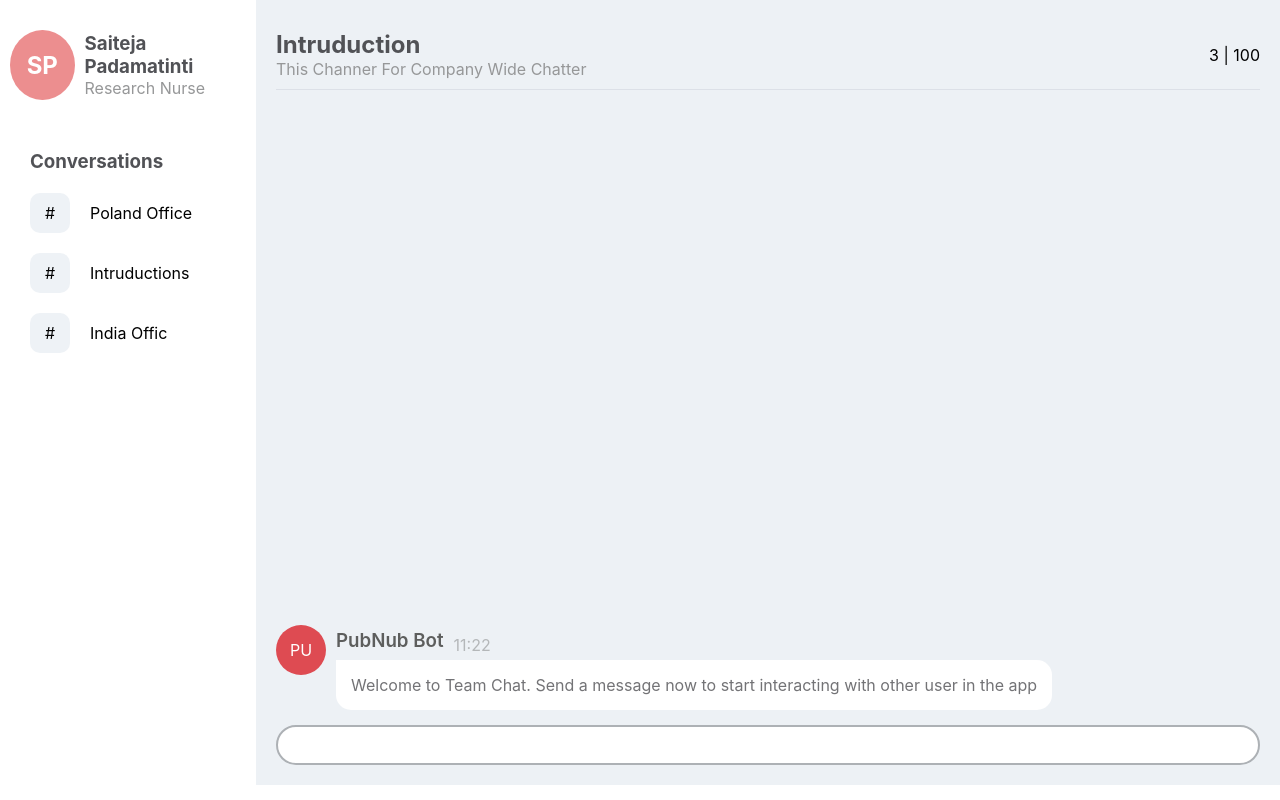
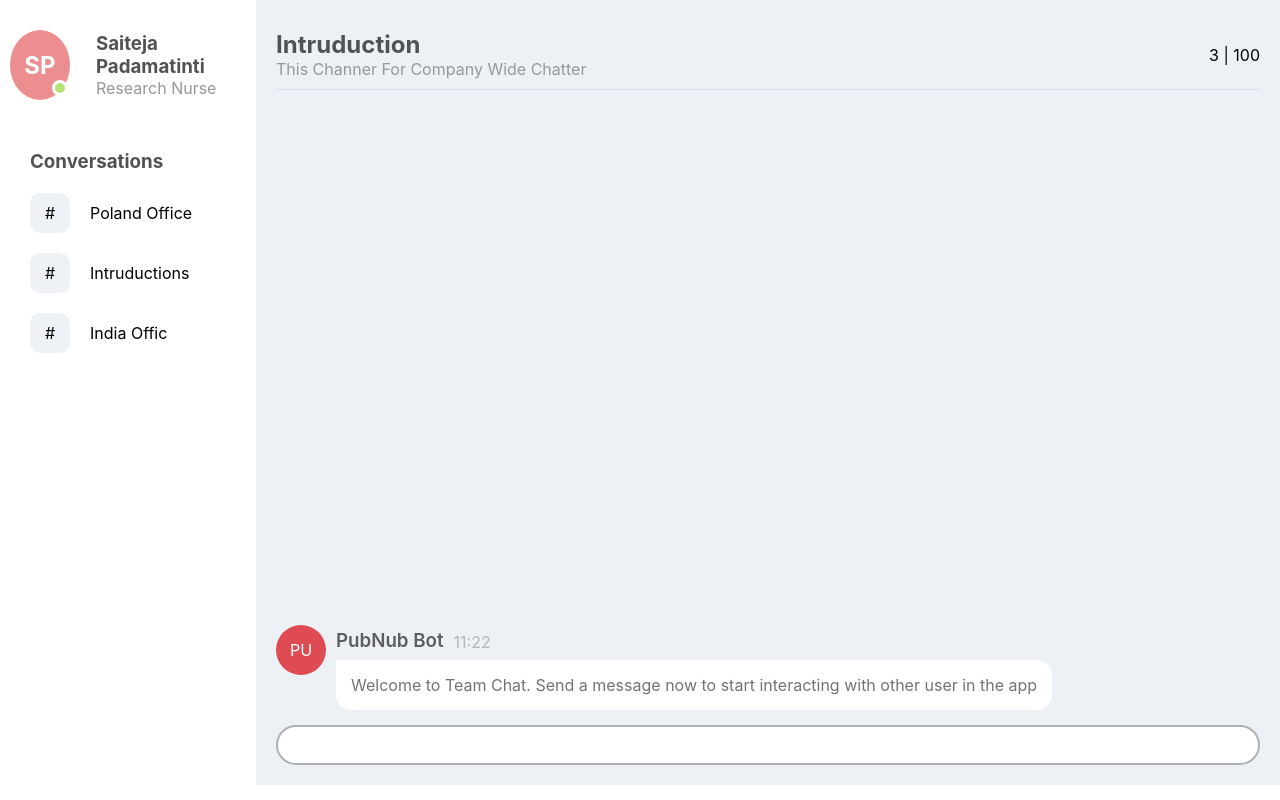
Before and after one commit to saitejapadamatinti/saiteja-basic-chart, a React (Create React App) app: page / in a window 1280 px wide. Built offline with nearby package versions, Linux system fonts and the light colour scheme.

Commit message:
add some changes

```diff
--- a/src/component/HomePage/index.js
+++ b/src/component/HomePage/index.js
@@ -3,7 +3,7 @@ import Userchat from "../userchat"
 import "./index.css"
 
 const userlist = ["Alan", "Bob", "Carol", "Dean", "Elin"]
-
+// taking time
 const msgTime = new Date(),
     curTime = msgTime.getHours() + ':' + msgTime.getMinutes()
 
@@ -25,9 +25,11 @@ class Homepage extends Component {
         this.setState({ userMessage: event.target.value })
     }
 
+    // on submission
     onSubmitFormel = (event) => {
         const { userName, userMessage, isLiked, time } = this.state
         event.preventDefault();
+    // Taking Random Name and Added to State
         let userlistLength = userlist.length
         let randomName = Math.ceil(Math.random() * userlistLength - 1)
         this.setState({ userName: userlist[randomName] })
@@ -41,6 +43,7 @@ class Homepage extends Component {
                 userMessage,
                 isLiked,
             }
+    // adding new input array to old array
             this.setState(prevState => ({ userDataArray: [...prevState.userDataArray, NewUserDetails] }))
             this.setState({ userMessage: "" })
         }
--- a/src/component/sideBar/index.css
+++ b/src/component/sideBar/index.css
@@ -43,3 +43,12 @@
     align-items: center;
     margin-top: 20px;
 }
+.side-bar-online-dot{
+    background-color: #b6e378;
+    padding: 5px;
+    border-radius: 50px;
+    border: 3px solid #fff;
+    position: relative;
+    left: -28px;
+    top: 23px;
+}
--- a/src/component/sideBar/index.js
+++ b/src/component/sideBar/index.js
@@ -7,7 +7,9 @@ const SideBar = () => {
         <>
             <div className="side-bar-main-div">
                 <div className="side-bar-user-main-div">
-                    <div className="side-bar-user-div"><h2>SP</h2></div>
+                    <div className="side-bar-user-div">
+                        <h2>SP</h2>
+                        </div><div className="side-bar-online-dot"></div>
                     <div>
                         <h3 className="home-intro-head">Saiteja Padamatinti</h3>
                         <p className="home-intro-para">Research Nurse</p>
--- a/src/component/userchat/index.css
+++ b/src/component/userchat/index.css
@@ -28,6 +28,7 @@ margin-bottom: 8px;
 }
 .chat-user-time{
     color: #b4b7b9;
+    margin-bottom: 6px;
 }
 .chat-user-data-div{
     margin-left: 10px;
--- a/src/component/userchat/index.js
+++ b/src/component/userchat/index.js
@@ -4,6 +4,7 @@ const Userchat = (props) =>{
     const {userDataArray} = props
     const {userName,userMessage,isLiked,time} = userDataArray
 
+    // taking first two letters from the user name
     const newShortName = userName[0] + userName[1]
 
 return (
```
